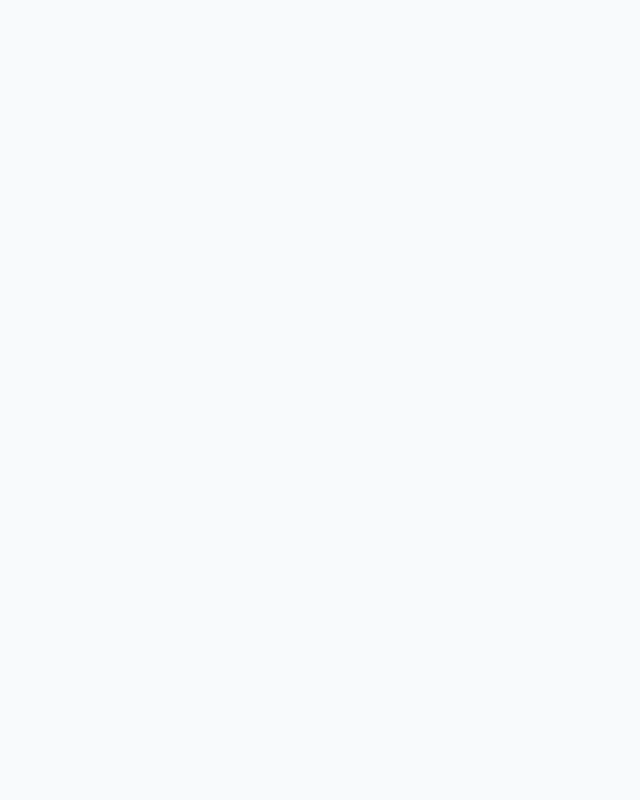
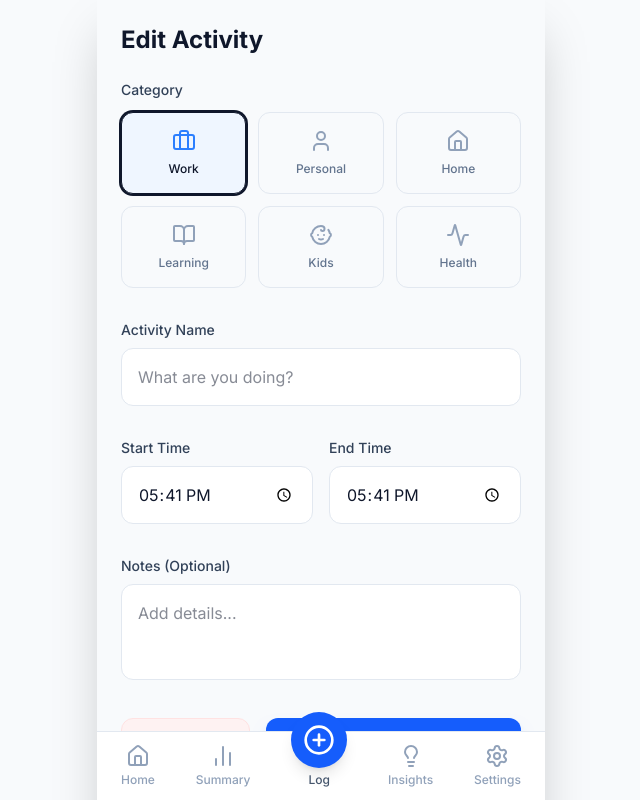
Before and after one commit to shamli-nishad/TymOra, a React (Vite) app: page /edit/1 in a window 1280 px wide. Before the commit this address had no page. Shown: the top 800 px of the page, without its empty margins (319-959 px from the left). Built offline with nearby package versions, Linux system fonts and the light colour scheme.

Commit message:
Added Edit and delete activity options

```diff
--- a/src/App.tsx
+++ b/src/App.tsx
@@ -12,7 +12,8 @@ const App: React.FC = () => {
     <Routes>
       <Route path="/" element={<Layout />}>
         <Route index element={<Home />} />
-        <Route path="log" element={<LogActivity />} />
+        <Route path="/log" element={<LogActivity />} />
+        <Route path="/edit/:id" element={<LogActivity />} />
         <Route path="summary" element={<Summary />} />
         <Route path="insights" element={<Insights />} />
         <Route path="settings" element={<Settings />} />
--- a/src/components/RecentActivityList.tsx
+++ b/src/components/RecentActivityList.tsx
@@ -3,6 +3,7 @@ import { useApp } from '../context/AppProvider';
 import { CATEGORIES } from '../types';
 import clsx from 'clsx';
 import * as Icons from 'lucide-react';
+import { Link } from 'react-router-dom';
 
 const RecentActivityList: React.FC = () => {
     const { currentDayLog } = useApp();
@@ -39,8 +40,11 @@ const RecentActivityList: React.FC = () => {
                                 <span>{act.duration_minutes}m</span>
                             </div>
                         </div>
-                        <div className="text-right">
+                        <div className="text-right flex items-center gap-3">
                             {act.mood && <span className="text-lg">{moodEmoji(act.mood)}</span>}
+                            <Link to={`/edit/${act.id}`} className="p-1 text-slate-400 hover:text-blue-600">
+                                <Icons.Edit2 size={14} />
+                            </Link>
                         </div>
                     </div>
                 );
--- a/src/context/AppProvider.tsx
+++ b/src/context/AppProvider.tsx
@@ -9,9 +9,11 @@ interface AppContextType {
     currentDayLog: DayLog | undefined;
     refreshData: () => void;
     activeActivity: Activity | null;
-    startActivity: (activity: Activity) => void;
+    startActivity: (activity: Omit<Activity, 'id'>) => void;
     stopActivity: () => void;
-    logManualActivity: (activity: Activity) => void;
+    logManualActivity: (activity: Omit<Activity, 'id'>) => void;
+    updateActivity: (activity: Activity) => void;
+    deleteActivity: (id: string) => void;
 }
 
 const AppContext = createContext<AppContextType | undefined>(undefined);
@@ -32,11 +34,12 @@ export const AppProvider: React.FC<{ children: React.ReactNode }> = ({ children
 
     const currentDayLog = data?.days.find(d => d.date === currentDate);
 
-    const startActivity = (activity: Activity) => {
-        setActiveActivity(activity);
+    const startActivity = (activity: Omit<Activity, 'id'>) => {
+        const newActivity: Activity = { ...activity, id: crypto.randomUUID() };
+        setActiveActivity(newActivity);
     };
 
-    const logManualActivity = (activity: Activity) => {
+    const logManualActivity = (activity: Omit<Activity, 'id'>) => {
         // Prepare day log - create if doesn't exist
         let dayToSave = currentDayLog;
         if (!dayToSave) {
@@ -47,8 +50,31 @@ export const AppProvider: React.FC<{ children: React.ReactNode }> = ({ children
             };
         }
 
+        const newActivity: Activity = { ...activity, id: crypto.randomUUID() };
+
         // Save to storage
-        const updatedDay = { ...dayToSave, activities: [...dayToSave.activities, activity] };
+        const updatedDay = { ...dayToSave, activities: [...dayToSave.activities, newActivity] };
+        storage.saveDay(updatedDay);
+        refreshData();
+    };
+
+    const updateActivity = (updatedActivity: Activity) => {
+        if (!currentDayLog) return;
+
+        const updatedActivities = currentDayLog.activities.map(act =>
+            act.id === updatedActivity.id ? updatedActivity : act
+        );
+
+        const updatedDay = { ...currentDayLog, activities: updatedActivities };
+        storage.saveDay(updatedDay);
+        refreshData();
+    };
+
+    const deleteActivity = (id: string) => {
+        if (!currentDayLog) return;
+
+        const updatedActivities = currentDayLog.activities.filter(act => act.id !== id);
+        const updatedDay = { ...currentDayLog, activities: updatedActivities };
         storage.saveDay(updatedDay);
         refreshData();
     };
@@ -105,7 +131,9 @@ export const AppProvider: React.FC<{ children: React.ReactNode }> = ({ children
             activeActivity,
             startActivity,
             stopActivity,
-            logManualActivity
+            logManualActivity,
+            updateActivity,
+            deleteActivity
         }}>
             {children}
         </AppContext.Provider>
--- a/src/lib/storage.ts
+++ b/src/lib/storage.ts
@@ -5,14 +5,38 @@ const STORAGE_KEY = 'tymora_data';
 
 export const storage = {
     getData: (): TymOraData => {
-        const data = localStorage.getItem(STORAGE_KEY);
-        if (!data) {
+        const dataStr = localStorage.getItem(STORAGE_KEY);
+        if (!dataStr) {
             // Seed with sample data if empty
             const initialData = sampleData as unknown as TymOraData;
+            // Ensure sample data has IDs
+            initialData.days.forEach(day => {
+                day.activities.forEach(act => {
+                    if (!act.id) act.id = crypto.randomUUID();
+                });
+            });
             localStorage.setItem(STORAGE_KEY, JSON.stringify(initialData));
             return initialData;
         }
-        return JSON.parse(data);
+
+        const data = JSON.parse(dataStr) as TymOraData;
+
+        // Migration: Ensure all activities have IDs
+        let hasChanges = false;
+        data.days.forEach(day => {
+            day.activities.forEach(act => {
+                if (!act.id) {
+                    act.id = crypto.randomUUID();
+                    hasChanges = true;
+                }
+            });
+        });
+
+        if (hasChanges) {
+            localStorage.setItem(STORAGE_KEY, JSON.stringify(data));
+        }
+
+        return data;
     },
 
     saveData: (data: TymOraData) => {
--- a/src/pages/LogActivity.tsx
+++ b/src/pages/LogActivity.tsx
@@ -1,5 +1,5 @@
-import React, { useState } from 'react';
-import { useNavigate } from 'react-router-dom';
+import React, { useState, useEffect } from 'react';
+import { useNavigate, useParams } from 'react-router-dom';
 import { useApp } from '../context/AppProvider';
 import { CATEGORIES } from '../types';
 import clsx from 'clsx';
@@ -8,7 +8,8 @@ import { format } from 'date-fns';
 
 const LogActivity: React.FC = () => {
     const navigate = useNavigate();
-    const { startActivity, stopActivity, activeActivity, logManualActivity } = useApp();
+    const { id } = useParams<{ id: string }>();
+    const { startActivity, stopActivity, activeActivity, logManualActivity, updateActivity, deleteActivity, currentDayLog } = useApp();
 
     const [mode, setMode] = useState<'timer' | 'manual'>('timer');
     const [selectedCategory, setSelectedCategory] = useState<string>(CATEGORIES[0].id);
@@ -17,12 +18,52 @@ const LogActivity: React.FC = () => {
     const [startTime, setStartTime] = useState(format(new Date(), 'HH:mm'));
     const [endTime, setEndTime] = useState(format(new Date(), 'HH:mm'));
 
+    // Load activity data if editing
+    useEffect(() => {
+        if (id && currentDayLog) {
+            const activityToEdit = currentDayLog.activities.find(a => a.id === id);
+            if (activityToEdit) {
+                setMode('manual'); // Editing is always manual style
+                setSelectedCategory(CATEGORIES.find(c => c.label === activityToEdit.category)?.id || CATEGORIES[0].id);
+                setActivityName(activityToEdit.activity);
+                setNotes(activityToEdit.notes || '');
+                setStartTime(activityToEdit.start_time);
+                setEndTime(activityToEdit.end_time || format(new Date(), 'HH:mm'));
+            }
+        }
+    }, [id, currentDayLog]);
+
     const handleSubmit = (e: React.FormEvent) => {
         e.preventDefault();
 
         const categoryLabel = CATEGORIES.find(c => c.id === selectedCategory)?.label || 'Other';
 
-        if (mode === 'timer') {
+        if (id) {
+            // Update existing
+            const start = new Date();
+            const [startH, startM] = startTime.split(':').map(Number);
+            start.setHours(startH, startM, 0, 0);
+
+            const end = new Date();
+            const [endH, endM] = endTime.split(':').map(Number);
+            end.setHours(endH, endM, 0, 0);
+
+            let duration = (end.getTime() - start.getTime()) / 1000 / 60;
+            if (duration < 0) duration += 24 * 60;
+
+            updateActivity({
+                id,
+                start_time: startTime,
+                end_time: endTime,
+                duration_minutes: Math.round(duration),
+                category: categoryLabel,
+                activity: activityName || 'Untitled Activity',
+                notes: notes,
+                logged_via: 'manual', // Keep original? For now override or keep simple
+                energy_level: 'medium',
+                mood: 'focused'
+            });
+        } else if (mode === 'timer') {
             if (activeActivity) {
                 stopActivity();
             }
@@ -47,7 +88,7 @@ const LogActivity: React.FC = () => {
             end.setHours(endH, endM, 0, 0);
 
             let duration = (end.getTime() - start.getTime()) / 1000 / 60;
-            if (duration < 0) duration += 24 * 60; // Handle overnight
+            if (duration < 0) duration += 24 * 60;
 
             logManualActivity({
                 start_time: startTime,
@@ -67,8 +108,9 @@ const LogActivity: React.FC = () => {
 
     return (
         <div className="p-6 pb-24">
-            <h1 className="text-2xl font-bold text-slate-900 mb-6">Log Activity</h1>
+            <h1 className="text-2xl font-bold text-slate-900 mb-6">{id ? 'Edit Activity' : 'Log Activity'}</h1>
 
+            {!id && (
                 <div className="flex bg-slate-100 p-1 rounded-xl mb-6">
                     <button
                         type="button"
@@ -91,6 +133,7 @@ const LogActivity: React.FC = () => {
                         Manual Entry
                     </button>
                 </div>
+            )}
 
             <form onSubmit={handleSubmit} className="space-y-8">
                 <section>
@@ -137,7 +180,7 @@ const LogActivity: React.FC = () => {
                     />
                 </section>
 
-                {mode === 'manual' && (
+                {(mode === 'manual' || id) && (
                     <section className="grid grid-cols-2 gap-4">
                         <div>
                             <label className="block text-sm font-medium text-slate-700 mb-2">Start Time</label>
@@ -172,12 +215,28 @@ const LogActivity: React.FC = () => {
                     />
                 </section>
 
+                <div className="flex gap-4">
+                    {id && (
+                        <button
+                            type="button"
+                            onClick={() => {
+                                if (confirm('Are you sure you want to delete this activity?')) {
+                                    deleteActivity(id);
+                                    navigate('/');
+                                }
+                            }}
+                            className="flex-1 bg-red-50 text-red-600 py-4 rounded-xl font-bold text-lg border border-red-100 hover:bg-red-100 transition-all"
+                        >
+                            Delete
+                        </button>
+                    )}
                     <button
                         type="submit"
-                    className="w-full bg-blue-600 text-white py-4 rounded-xl font-bold text-lg shadow-lg shadow-blue-200 hover:bg-blue-700 transition-all"
+                        className="flex-[2] bg-blue-600 text-white py-4 rounded-xl font-bold text-lg shadow-lg shadow-blue-200 hover:bg-blue-700 transition-all"
                     >
-                    {mode === 'timer' ? 'Start Activity' : 'Save Activity'}
+                        {id ? 'Update Activity' : (mode === 'timer' ? 'Start Activity' : 'Save Activity')}
                     </button>
+                </div>
             </form>
         </div>
     );
--- a/src/types.ts
+++ b/src/types.ts
@@ -1,4 +1,5 @@
 export interface Activity {
+    id: string;
     start_time: string; // HH:mm
     end_time?: string; // HH:mm, optional if currently running
     duration_minutes?: number;
```
Also changed, not shown: src/pages/Summary.tsx (+10 -1 lines). Lines whose indentation alone changed are shown as unchanged.
